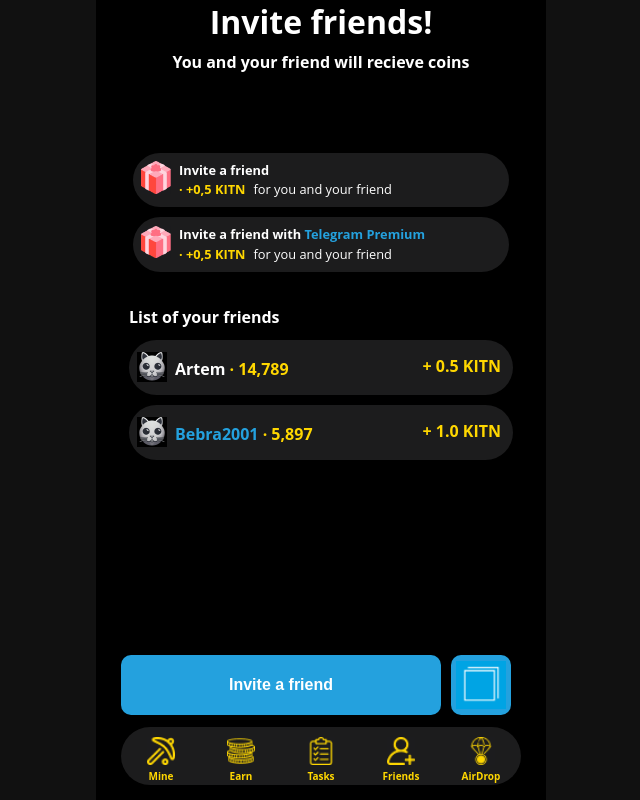
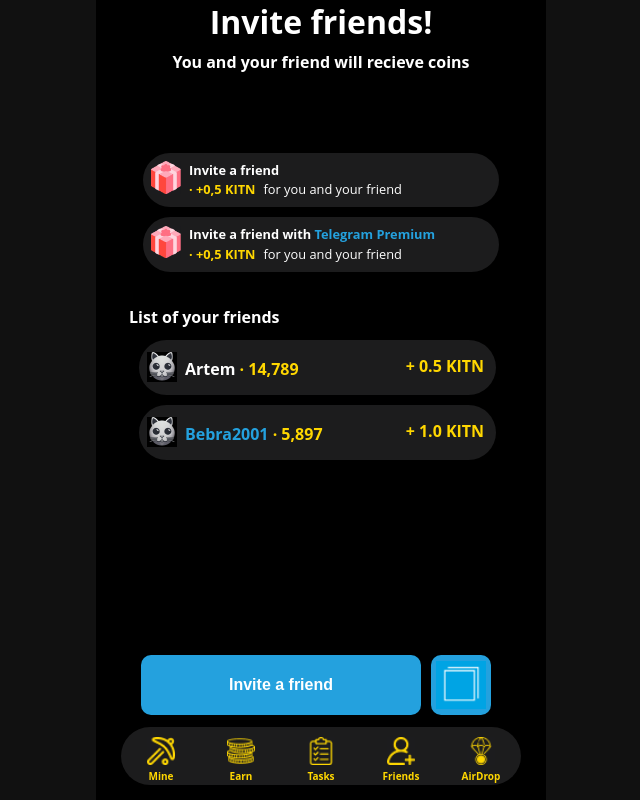
Before and after one commit to KaRameLkA-jpg/kitten.github.io, a PHP site: page /frens.html in a window 1280 px wide. Shown: the whole page, without its empty margins (319-959 px from the left). Run offline with PHP 8.4, Linux system fonts and the light colour scheme.

Commit message:
edit friends

```diff
--- a/assets/css/frens_style.css
+++ b/assets/css/frens_style.css
@@ -38,7 +38,7 @@
 .frens-total-earn {
     display: flex;
     align-items: center;
-    width: 90%;
+    width: 85%;
     border-radius: 30px;
     background-color: #1C1C1D;
     padding: 0.50rem;
@@ -94,7 +94,9 @@
     margin-top: 1rem;
 }
 .frens-list-box {
-    width: 100%;
+    align-content: center;
+    width: 93%;
+    margin-left: 10px;
     font-size: 1rem;
     font-weight: bold;
     vertical-align: middle;
@@ -135,18 +137,19 @@
     align-items: center;
 }
 
-.invite-button {
+.invy-button {
     background-color: #24A1DE;
     border: none;
     height: 60px;
-    width: 80%;
+    margin-left: 20px;
+    width: 70%;
     display: inline-block;
     border-radius: 10px;
     cursor: pointer;
     text-align: center;
     vertical-align: middle;
 }
-.invite-button span {
+.invy-button span {
     color: white;
     font-size: 1rem;
 }
--- a/frens.html
+++ b/frens.html
@@ -95,7 +95,7 @@
     </div>
 
     <div class="frens-invite">
-        <button class="invite-button">
+        <button class="invy-button">
             <span class="invite-bold">Invite a friend</span>
         </button>
         <button class="frens-other-button">
```
